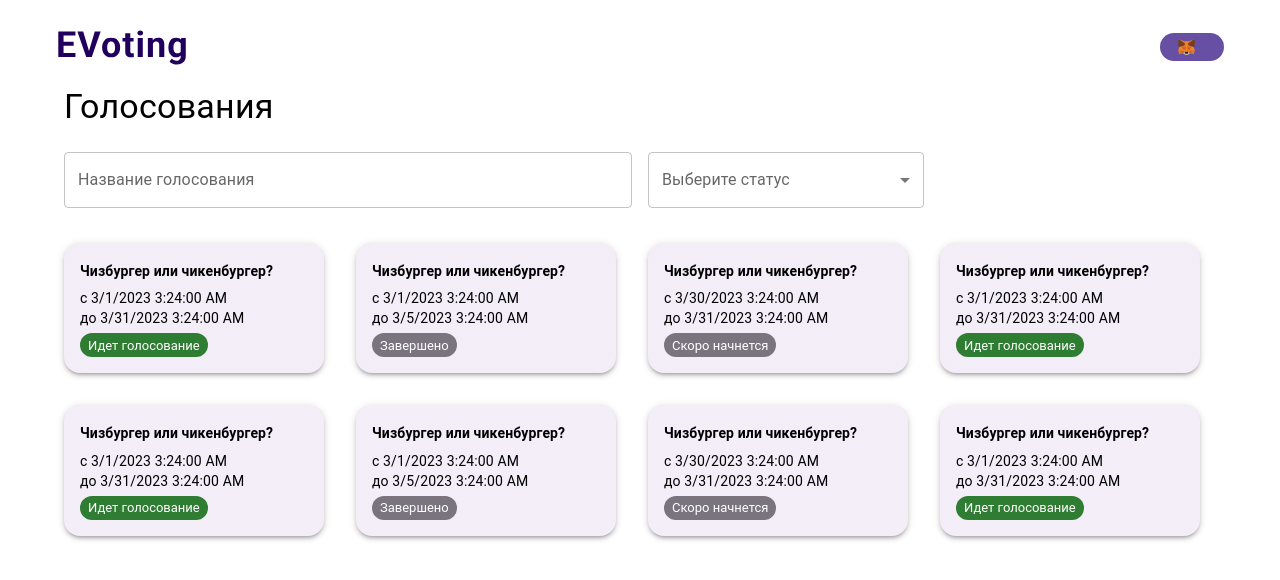
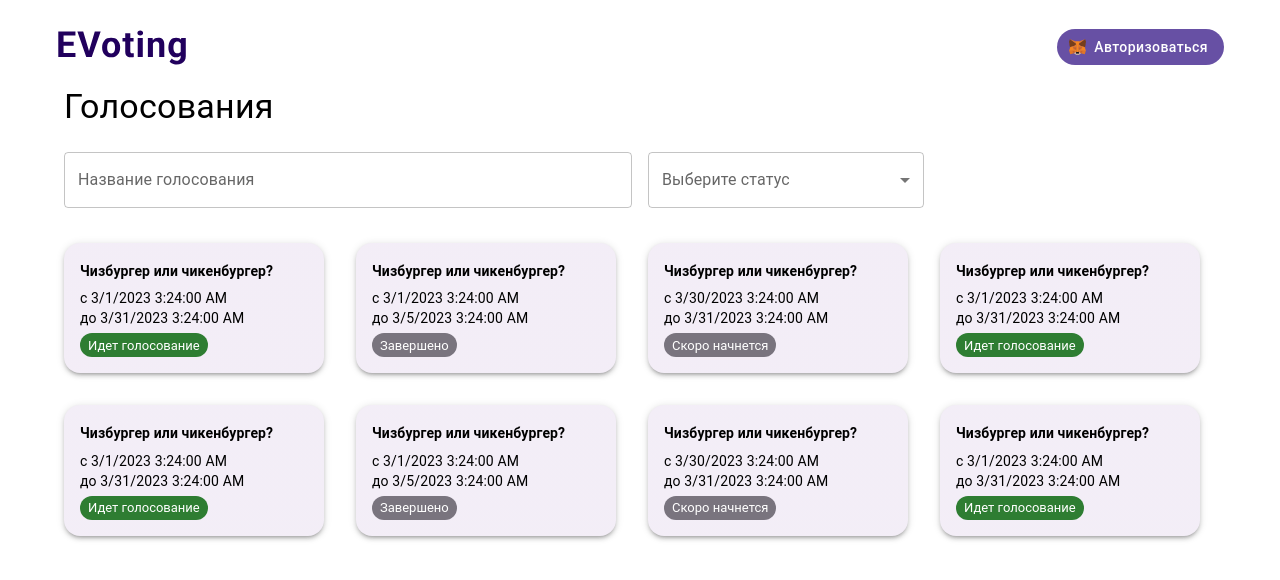
Before and after one commit to wbogatyrewa/EVoting, a React app: page / in a window 1280 px wide. Shown: the top 580 px of the page. Built offline with nearby package versions, Linux system fonts and the light colour scheme.

Commit message:
change header

```diff
--- a/src/components/Header/Header.tsx
+++ b/src/components/Header/Header.tsx
@@ -9,7 +9,6 @@ import { UserAccount } from "./UserAccount";
 export interface Props {
   account?: string;
   onLogin?: () => void;
-  childrenButton?: React.ReactNode;
 }
 
 const HeaderWrapper = styled.header`
@@ -19,7 +18,7 @@ const HeaderWrapper = styled.header`
   padding: 16px 48px;
 `;
 
-export const Header: FC<Props> = ({ account, onLogin, childrenButton }: Props) => {
+export const Header: FC<Props> = ({ account, onLogin = () => {} }: Props) => {
   return (
     <HeaderWrapper>
       <Box>
@@ -34,7 +33,7 @@ export const Header: FC<Props> = ({ account, onLogin, childrenButton }: Props) =
             variant="contained"
             onClick={onLogin}
             startIcon={<MetaMaskIcon />}>
-              {childrenButton}
+              Авторизоваться
         </CustomButton>
         }
       </Box>
```
Also changed, not shown: 1 other file (tests, documents, lock files or other folders).
